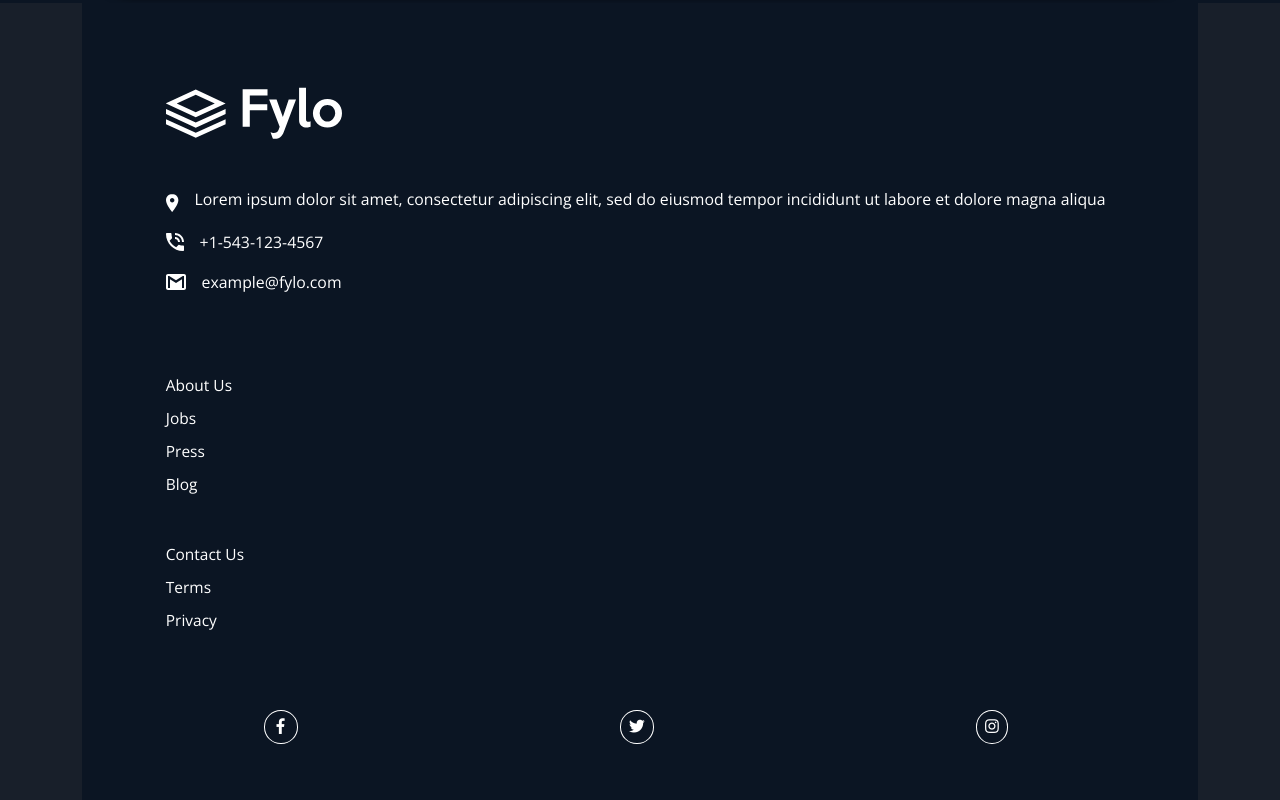
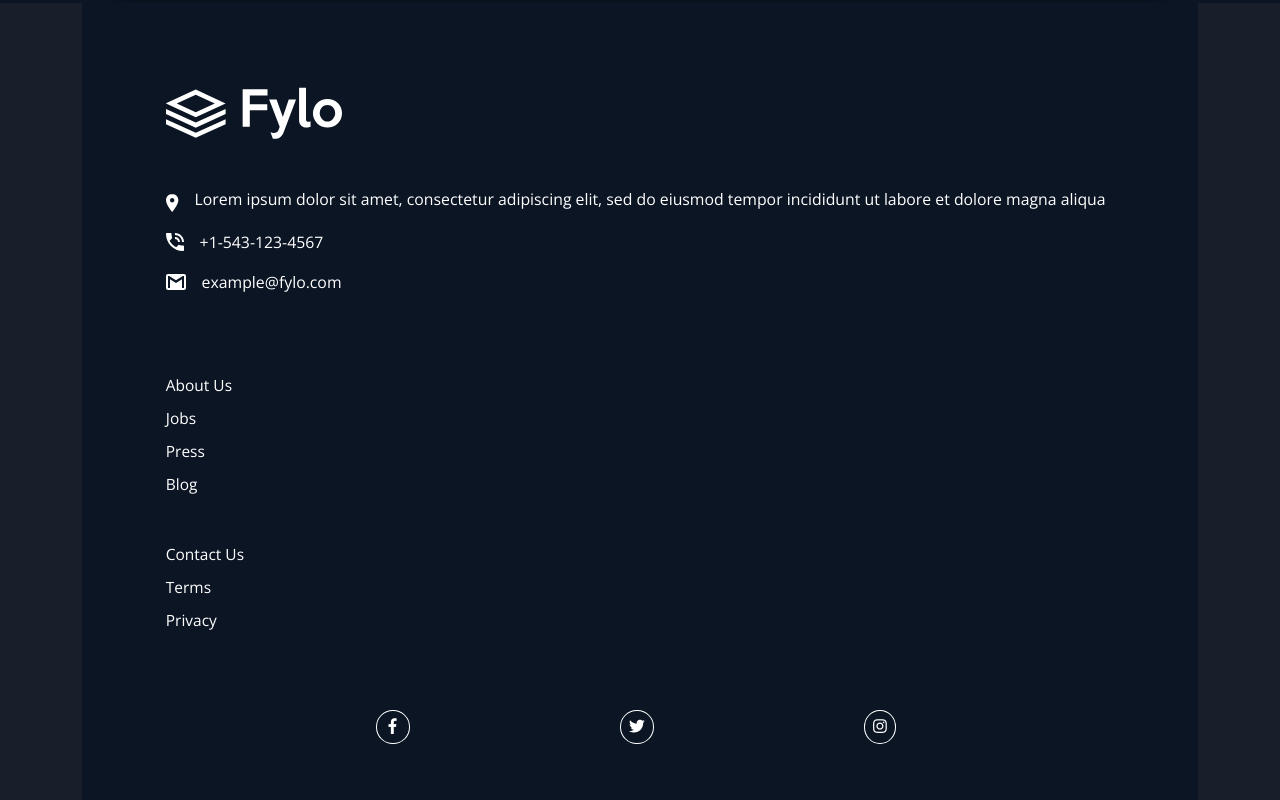
Before and after one commit to LesleyWesley/fylo-dark-theme-project, a plain HTML site: page index.html in a window 1280 px wide. Shown: the part 3041-3841 px from the top of the page. Drawn offline with nearby package versions, Linux system fonts and the light colour scheme.

Commit message:
Finished adding tablet styling

```diff
--- a/css/main.css
+++ b/css/main.css
@@ -508,5 +508,11 @@ i:hover {
     order: 2;
   }
 
+  /*=== FOOTER - TABLET === */
+
+  .social-icons {
+    margin: 4em 15em 0 15em;
+  }
+
 
 }
```
